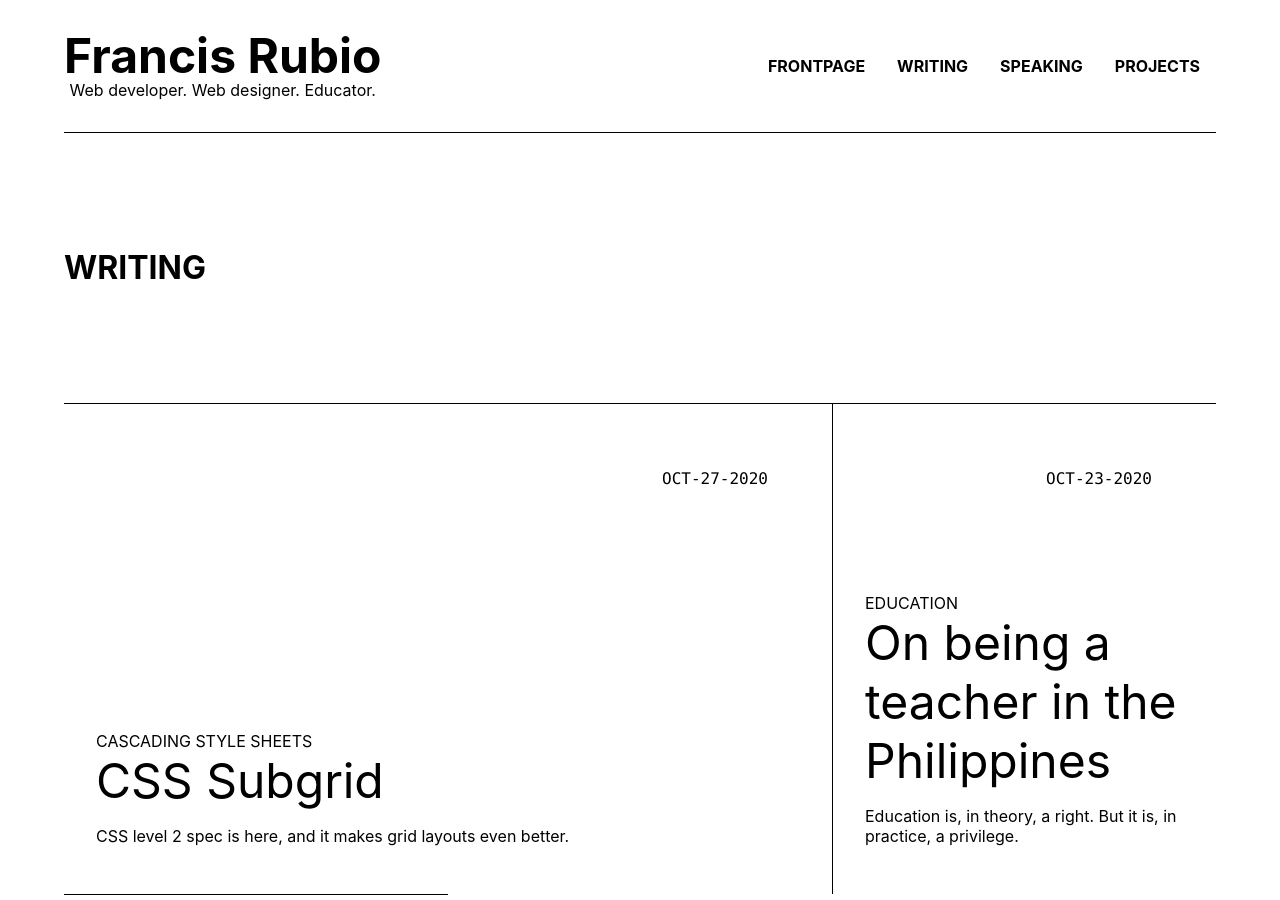
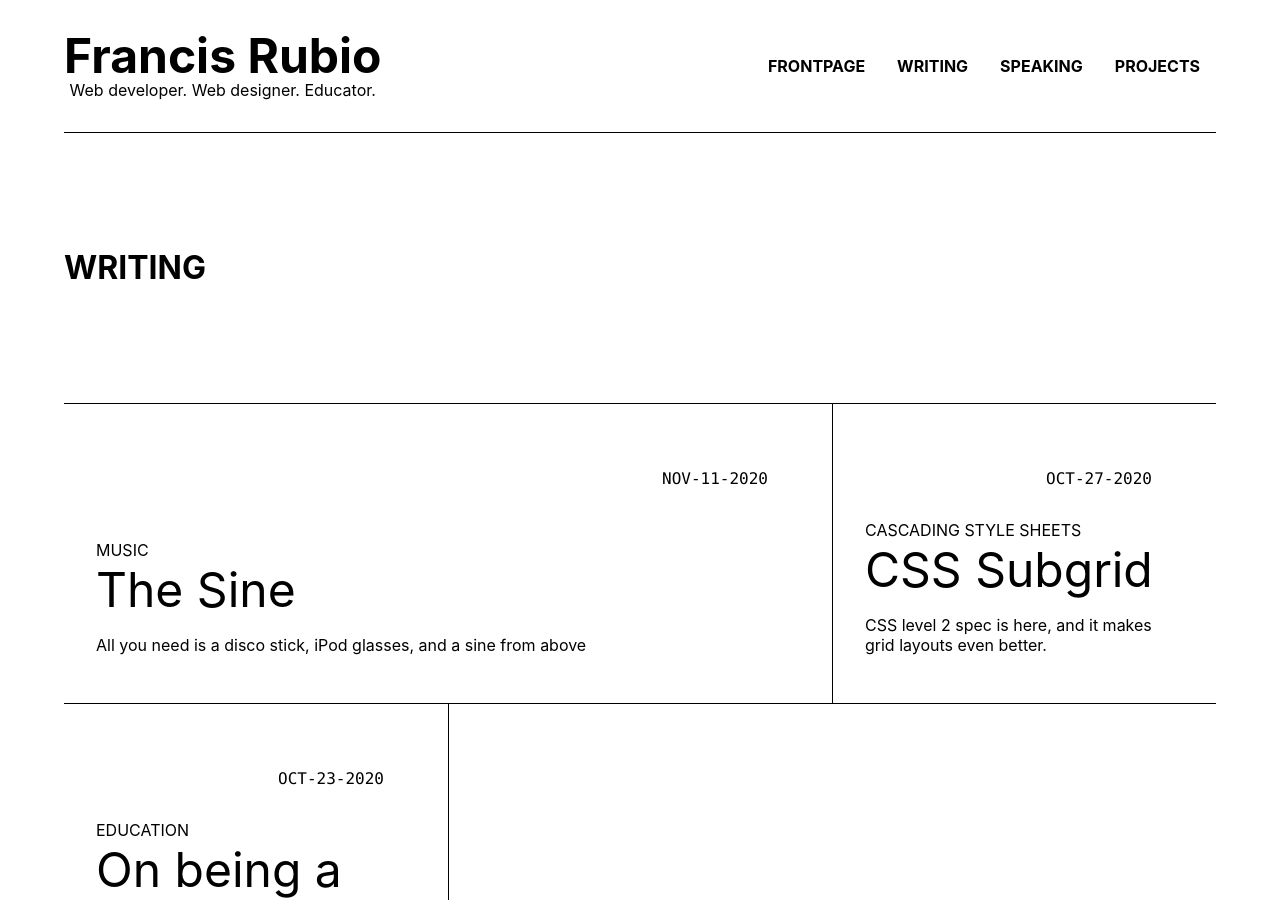
Before and after one commit to maniczirconium/maniczirconium.github.io, a Jekyll site: the page built from pages/blog.html, in a window 1280 px wide and 900 px high. Built offline with Jekyll 4.4.1, drawn with Linux system fonts in a browser that asks for light colours; comment, search, counter and statistics services are not loaded; some of the changed lines change nothing that is shown.

Commit message:
Published new blog post

```diff
--- a/_drafts/2020-10-30-the-sine.md
+++ b/_posts/2020-11-11-the-sine.md
@@ -1,7 +1,7 @@
 ---
 title: The Sine
 layout: post
-description: All you need is a disco stick, iPod glasses, a looking ball, and a sine from above
+description: All you need is a disco stick, iPod glasses, and a sine from above
 category: Music
 ---
 
@@ -36,13 +36,42 @@ Lady Gaga suffered severe body pains during her <i>Born This Way Ball</i> tour.
 
 <i>ARTPOP</i> had such high hopes. It spawned numerous attempts to bring high-brow art like the <i>Birth of Venus</i> by Sandro Botticelli into the mainstream pop culture. It attempted to make Lady Gaga the first ever pop star to perform in space with its partnership with NASA. It attempted to put out an app that would have enabled her to release new tracks from the record's infamous yet non-existent second act. However, all of these failed to come into fruition.
 
-Arguably, <i>ARTPOP</i>'s underwhelming chart performance and its unaccomplished goals are arguably not Lady Gaga's fault. It just came during a time in her life when people she trusted the most betrayed her.[^2] But regardless of who's fault it was, Lady Gaga's demise is exactly just as expected of superstars: it was a dramatic downfall.
+Arguably, <i>ARTPOP</i>'s underwhelming chart performance and its unaccomplished goals are not Lady Gaga's fault. It just came during a time in her life when people she trusted the most betrayed her.[^2] But regardless of who's fault it was, Lady Gaga's demise is exactly just as expected of superstars: it was a dramatic downfall.
+
+## Yet another reinvention
+
+Lady Gaga's rise from the ashes of what became of her in <i>ARTPOP</i> is one of the most interesting reinventions in modern pop music history. She took the route of the acoustic guitar-centered personal musician (as if she didn't write her previous records referencing her personal struggles). After the album cycle for <i>Cheek to Cheek</i>, her jazz collaboration with Tony Bennett, she released her fifth studio album <i>Joanne</i>.
+
+At the time, this was dubbed as her most personal album yet. Joanne Germanotta was her father's sister who died from lupus. Gaga says that Joanne's untimely death at 19 years old scarred her father so much that she wonders if she ever got to know her <em>real</em> father. She said that she wrote <i>Joanne</i> in an effort to fix her dad, something which she now says failed.
+
+As much as that album failed to fix her dad, it was by no means a failure of an album. Sure, it didn't garner as much sales as her previous albums did: the lead single off of the album, <i>Perfect Illusion</i>, peaked at #15 on the Billboard Hot 100 chart. But it got her a spot to headline the Superbowl LI Halftime Show, which has become the most viewed Superbowl Halftime Show of all time. She has also scored the lead role for the movie <i>A Star is Born</i>, co-starring its director, Bradley Cooper, and spawning the most awarded song in history, <i>Shallow</i>. Joanne, although a very polarizing album amongst the Little Monsters, is truly a successful reinvention from a modern pop star like Lady Gaga.
+
+## <q>I heard one sine</q>
+
+Lady Gaga hasn't stopped creating music for her fans and the general public alike. Her latest album, <i>Chromatica</i>, she says, was written because she wants to make the world dance again. However, this couldn't have been more wrongly timed.
+
+<i>Chromatica</i>'s lead single, <i>Stupid Love</i>, leaked in low quality and started circulating online as early as November of 2019. A nearly-completed demo leaked in full in January 2020, less than a month before it was officially released. Leaks are a traditional part of Lady Gaga's album cycles though[^3], and besides, there's a bigger issue she has to address first: the COVID-19 pandemic.
+
+Lady Gaga is first a human before she is a pop star. As the pandemic broke out, she decided to postpone the album release. <i>Chromatica</i> was set to be released on <time datetime="2020-04-10">April 10, 2020</time>, but was rescheduled to <time datetime="2020-05-29">May 29, 2020</time>. This gave her management time to rethink promotional strategies, and, for Gaga, to formulate ideas to help during the pandemic response.
+
+For her lead single music video, Lady Gaga partnered up with Apple Inc. for promo and joined the #ShotOniPhone. <i>Stupid Love</i>'s music video was shot using an iPhone, which made a huge chunk of Little Monsters mad thinking that it was subpar, although apart from depth of field and other technical things, the video is just fine. This partnership led Gaga to be really close to Apple Inc.'s CEO, Tim Cook. In a live interview with Jimmy Fallon, she FaceTimed Tim Cook to ask him to donate to the COVID-19 response, to which Tim Cook promised to donate $10 million.
+
+Apart from this, Lady Gaga had been in contact with several other organizations and companies, asking them to donate and help in the pandemic response. This effort led to the <i>One World: Together at Home</i> virtual concert, which was, by the way, not a fundraiser but rather an entertainment show for everyone to watch free. By this time, Lady Gaga has raised $128 million in total.
+
+Lady Gaga has always said music healed her. In <i>Sine From Above</i>, a track off of <i>Chromatica</i>, she says she heard one <q>sine</q>, or a sound wave, that is, music, and that it healed her heart. Lady Gaga, as much of a great musician she is, has also done everything in her power to help the world heal, and has not only used her music to do that, but also practical efforts like the Born This Way Foundation and her role in the pandemic response. When she was still beginning to gather fame, she used to introduce herself like this:
+
+> My name is Lady Gaga, and I am changing the world one sequin at a time.
+
+No one knew, probably not even Lady Gaga, how true that statement would be. Lady Gaga changed the pop music scene, and the world for the better, and all it took was a disco stick, her iPod glasses, and a sine that healed her heart.
 
 *[EP]: Extended Play
 *[VMAs]: Video Music Awards
 *[NASA]: National Aeronautics and Space Agency
+*[COVID-19]: Coronavirus Disease 2019
 
 
 [^1]: Lady Gaga always lugged her disco stick around during the album cycle for her debut album <i>The Fame</i>. She also referenced this in her single <i>Lovegame</i>. When asked in an interview what the disco stick represented, she responded <q>it's a penis</q>.
 
 [^2]: Lady Gaga severed ties with her former manager, Troy Carter, after he reportedly neglected her when he couldn't profit off of her any longer after her hip injury and the failure of Applause to reach the top of the charts.
+
+[^3]: Ever since her EP, <i>The Fame Monster</i>, Lady Gaga has experienced several leaks for her lead singles. Among these are <i>Bad Romance</i>, and <i>Applause</i>, the latter spawning the now-iconic phrase <i>Pop Music Emergency 911</i>. She has also allegedly leaked a demo of her <i>ARTPOP</i> track <i>Aura</i> (which during the time was still called <i>Burqa</i>) on the fan forum site [GagaDaily](https://gagadaily.com/) under the username <i>BorisIsHere</i>.
```
